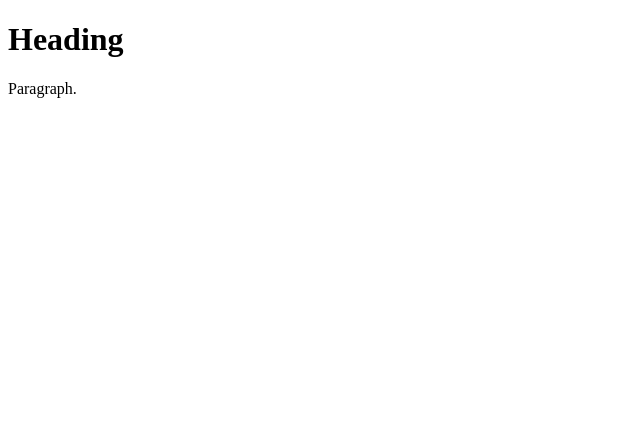
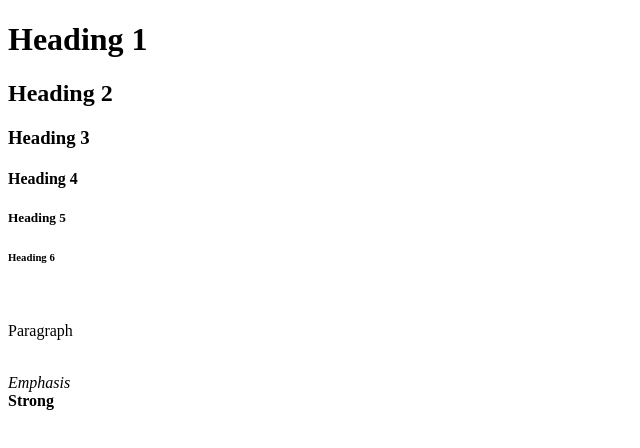
Before and after one commit to NPartin/UAB-CS-221, a plain HTML site: page Lab1/myfirstpage.html in a window 1280 px wide. Shown: the whole page, without its empty margins (0-640 px from the left). Drawn offline with Linux system fonts and the light colour scheme.

Commit message:
Changes to <body> in myfirstpage.html

```diff
--- a/Lab1/myfirstpage.html
+++ b/Lab1/myfirstpage.html
@@ -2,10 +2,34 @@
 <html lang="en">
     <head>
         <meta charset="UTF-8">
-        <title>Lab1</title>
+        <title>Lab1 - HTML Elements</title>
+        <!-- css attributes will go here -->
     </head>
     <body>
-        <h1>Heading</h1>
-        <p>Paragraph.</p>
+        <!-- headings -->
+        <h1>Heading 1</h1>
+        <h2>Heading 2</h2>
+        <h3>Heading 3</h3>
+        <h4>Heading 4</h4>
+        <h5>Heading 5</h5>
+        <h6>Heading 6</h6>
+
+        <!-- line break (spacer) -->
+        <br>
+
+        <!-- paragraph -->
+        <p>Paragraph</p>
+
+        <br>
+
+        <!-- emphasis -->
+        <em>Emphasis</em>
+
+        <br>
+
+        <!-- strong -->
+        <strong>Strong</strong>
+
+        <br>
     </body>
 </html>
```
